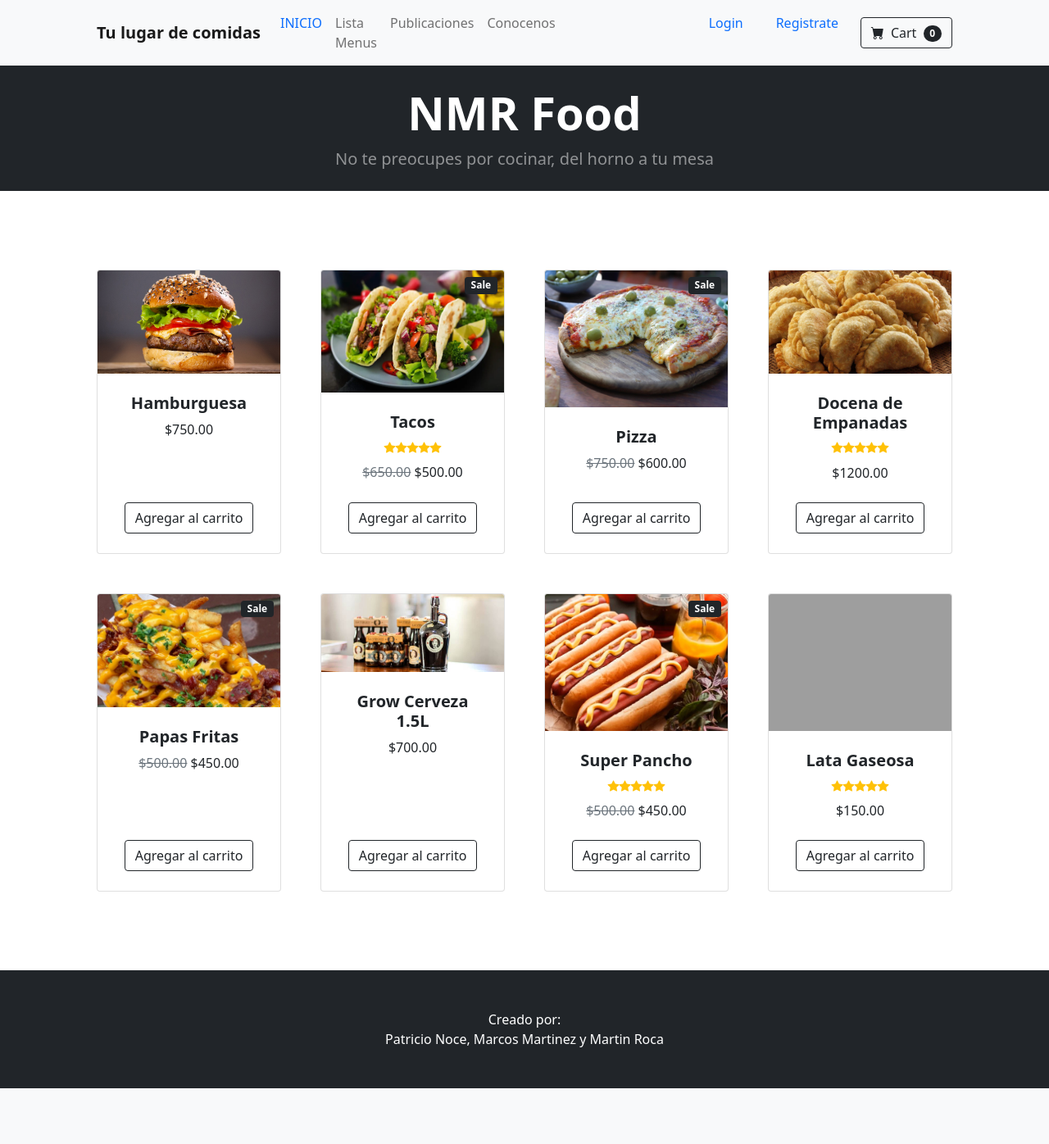
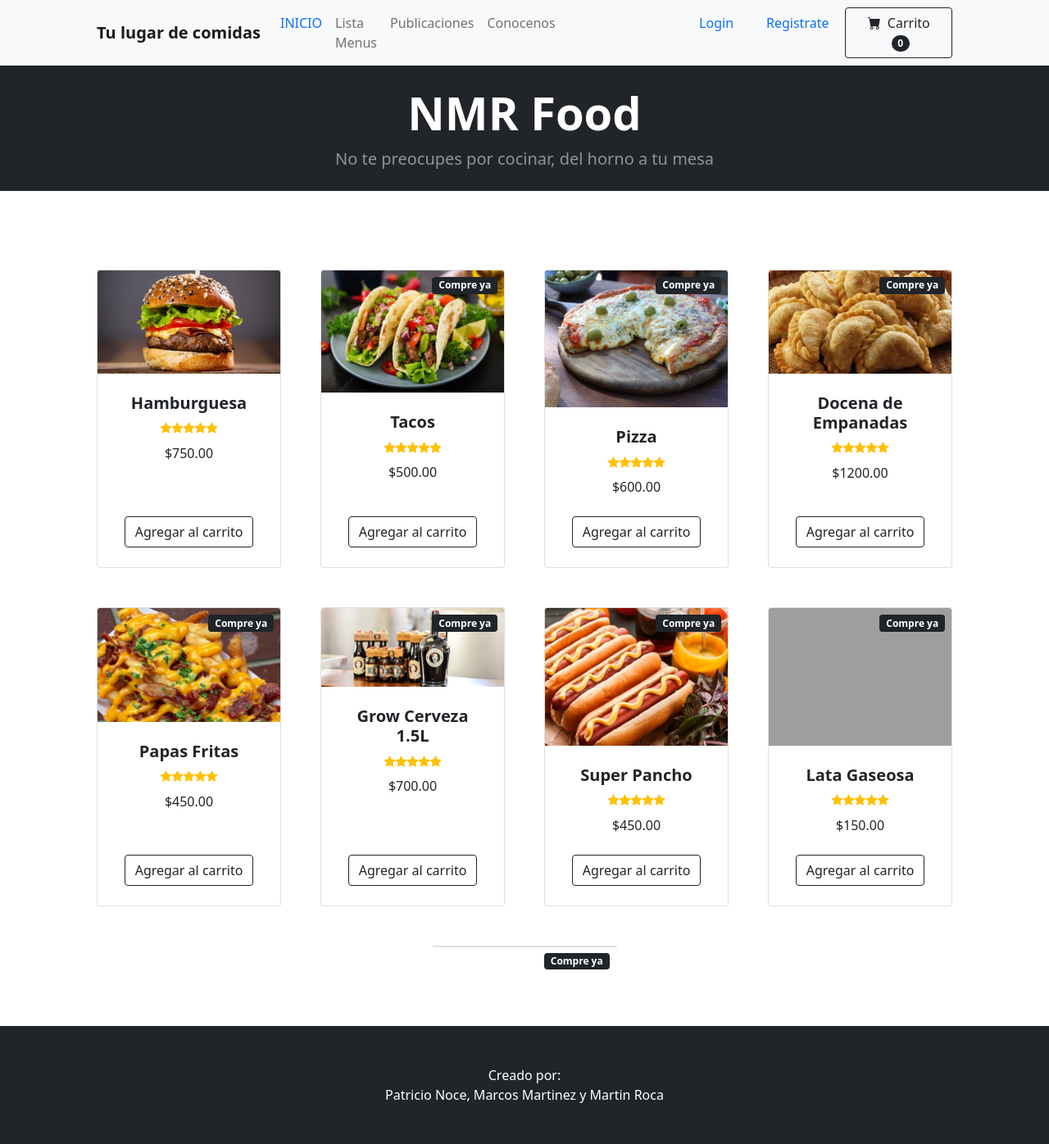
Before and after one commit to PatricioNoce/Proyecto_Grupo_5_NMR, a Django app: page /nmr_food/ in a window 1280 px wide. Shown: the whole page at 82% size. Before the commit the page ends 1328 px from the top, so only its background shows below. Run offline with Django 4.2, Linux system fonts and the light colour scheme; data that the repository does not hold is empty; some libraries are stand-ins or nearby versions; grey boxes are pictures that could not be loaded.

Commit message:
"Corrigiendo menu"

```diff
--- a/nmr_food/templates/nmr_food/index.html
+++ b/nmr_food/templates/nmr_food/index.html
@@ -70,7 +70,7 @@
                     <form class="d-flex">
                         <button class="btn btn-outline-dark" type="submit">
                             <i class="bi-cart-fill me-1"></i>
-                            Cart
+                            Carrito
                             <span class="badge bg-dark text-white ms-1 rounded-pill">0</span>
                         </button>
                     </form>
@@ -100,6 +100,14 @@
                                 <div class="text-center">
                                     <!-- Product name-->
                                     <h5 class="fw-bolder">Hamburguesa</h5>
+                                    <!-- Product reviews-->
+                                    <div class="d-flex justify-content-center small text-warning mb-2">
+                                        <div class="bi-star-fill"></div>
+                                        <div class="bi-star-fill"></div>
+                                        <div class="bi-star-fill"></div>
+                                        <div class="bi-star-fill"></div>
+                                        <div class="bi-star-fill"></div>
+                                    </div>
                                     <!-- Product price-->
                                     $750.00
                                 </div>
@@ -113,7 +121,7 @@
                     <div class="col mb-5">
                         <div class="card h-100">
                             <!-- Sale badge-->
-                            <div class="badge bg-dark text-white position-absolute" style="top: 0.5rem; right: 0.5rem">Sale</div>
+                            <div class="badge bg-dark text-white position-absolute" style="top: 0.5rem; right: 0.5rem">Compre ya</div>
                             <!-- Product image-->
                             <img class="card-img-top" src="{% static 'nmr_food/assets/tacos.jpg' %}" alt="..." />
                             <!-- Product details-->
@@ -130,7 +138,6 @@
                                         <div class="bi-star-fill"></div>
                                     </div>
                                     <!-- Product price-->
-                                    <span class="text-muted text-decoration-line-through">$650.00</span>
                                     $500.00
                                 </div>
                             </div>
@@ -143,7 +150,7 @@
                     <div class="col mb-5">
                         <div class="card h-100">
                             <!-- Sale badge-->
-                            <div class="badge bg-dark text-white position-absolute" style="top: 0.5rem; right: 0.5rem">Sale</div>
+                            <div class="badge bg-dark text-white position-absolute" style="top: 0.5rem; right: 0.5rem">Compre ya</div>
                             <!-- Product image-->
                             <img class="card-img-top" src="{% static 'nmr_food/assets/pizza.jpg' %}" alt="..." />
                             <!-- Product details-->
@@ -151,8 +158,15 @@
                                 <div class="text-center">
                                     <!-- Product name-->
                                     <h5 class="fw-bolder">Pizza</h5>
+                                    <!-- Product reviews-->
+                                    <div class="d-flex justify-content-center small text-warning mb-2">
+                                        <div class="bi-star-fill"></div>
+                                        <div class="bi-star-fill"></div>
+                                        <div class="bi-star-fill"></div>
+                                        <div class="bi-star-fill"></div>
+                                        <div class="bi-star-fill"></div>
+                                    </div>
                                     <!-- Product price-->
-                                    <span class="text-muted text-decoration-line-through">$750.00</span>
                                     $600.00
                                 </div>
                             </div>
@@ -164,6 +178,8 @@
                     </div>
                     <div class="col mb-5">
                         <div class="card h-100">
+                            <!-- Sale badge-->
+                            <div class="badge bg-dark text-white position-absolute" style="top: 0.5rem; right: 0.5rem">Compre ya</div>
                             <!-- Product image-->
                             <img class="card-img-top" src="{% static 'nmr_food/assets/empanadas.jpg' %}" alt="..." />
                             <!-- Product details-->
@@ -192,7 +208,7 @@
                     <div class="col mb-5">
                         <div class="card h-100">
                             <!-- Sale badge-->
-                            <div class="badge bg-dark text-white position-absolute" style="top: 0.5rem; right: 0.5rem">Sale</div>
+                            <div class="badge bg-dark text-white position-absolute" style="top: 0.5rem; right: 0.5rem">Compre ya</div>
                             <!-- Product image-->
                             <img class="card-img-top" src="{% static 'nmr_food/assets/fritas.jpg' %}" alt="..." />
                             <!-- Product details-->
@@ -200,8 +216,15 @@
                                 <div class="text-center">
                                     <!-- Product name-->
                                     <h5 class="fw-bolder">Papas Fritas</h5>
+                                    <!-- Product reviews-->
+                                    <div class="d-flex justify-content-center small text-warning mb-2">
+                                        <div class="bi-star-fill"></div>
+                                        <div class="bi-star-fill"></div>
+                                        <div class="bi-star-fill"></div>
+                                        <div class="bi-star-fill"></div>
+                                        <div class="bi-star-fill"></div>
+                                    </div>
                                     <!-- Product price-->
-                                    <span class="text-muted text-decoration-line-through">$500.00</span>
                                     $450.00
                                 </div>
                             </div>
@@ -213,6 +236,8 @@
                     </div>
                     <div class="col mb-5">
                         <div class="card h-100">
+                            <!-- Sale badge-->
+                            <div class="badge bg-dark text-white position-absolute" style="top: 0.5rem; right: 0.5rem">Compre ya</div>
                             <!-- Product image-->
                             <img class="card-img-top" src="{% static 'nmr_food/assets/growlers.jpg' %}" alt="..." />
                             <!-- Product details-->
@@ -220,6 +245,14 @@
                                 <div class="text-center">
                                     <!-- Product name-->
                                     <h5 class="fw-bolder">Grow Cerveza 1.5L</h5>
+                                    <!-- Product reviews-->
+                                    <div class="d-flex justify-content-center small text-warning mb-2">
+                                        <div class="bi-star-fill"></div>
+                                        <div class="bi-star-fill"></div>
+                                        <div class="bi-star-fill"></div>
+                                        <div class="bi-star-fill"></div>
+                                        <div class="bi-star-fill"></div>
+                                    </div>
                                     <!-- Product price-->
                                     $700.00
                                 </div>
@@ -233,7 +266,7 @@
                     <div class="col mb-5">
                         <div class="card h-100">
                             <!-- Sale badge-->
-                            <div class="badge bg-dark text-white position-absolute" style="top: 0.5rem; right: 0.5rem">Sale</div>
+                            <div class="badge bg-dark text-white position-absolute" style="top: 0.5rem; right: 0.5rem">Compre ya</div>
                             <!-- Product image-->
                             <img class="card-img-top" src="{% static 'nmr_food/assets/superpancho.jpg' %}" alt="..." />
                             <!-- Product details-->
@@ -250,7 +283,6 @@
                                         <div class="bi-star-fill"></div>
                                     </div>
                                     <!-- Product price-->
-                                    <span class="text-muted text-decoration-line-through">$500.00</span>
                                     $450.00
                                 </div>
                             </div>
@@ -262,6 +294,8 @@
                     </div>
                     <div class="col mb-5">
                         <div class="card h-100">
+                            <!-- Sale badge-->
+                            <div class="badge bg-dark text-white position-absolute" style="top: 0.5rem; right: 0.5rem">Compre ya</div>
                             <!-- Product image-->
                             <img class="card-img-top" src="{% static 'nmr_food/assets/gaseosas.jpg' %}" alt="..." />
                             <!-- Product details-->
@@ -287,6 +321,13 @@
                             </div>
                         </div>
                     </div>
+                    <div class="col mb-5">
+                        <div class="card h-100">
+                            <!-- Sale badge-->
+                            <div class="badge bg-dark text-white position-absolute" style="top: 0.5rem; right: 0.5rem">Compre ya</div>
+                            </div>
+                        </div>
+                    </div>
                 </div>
             </div>
         </section>
```
